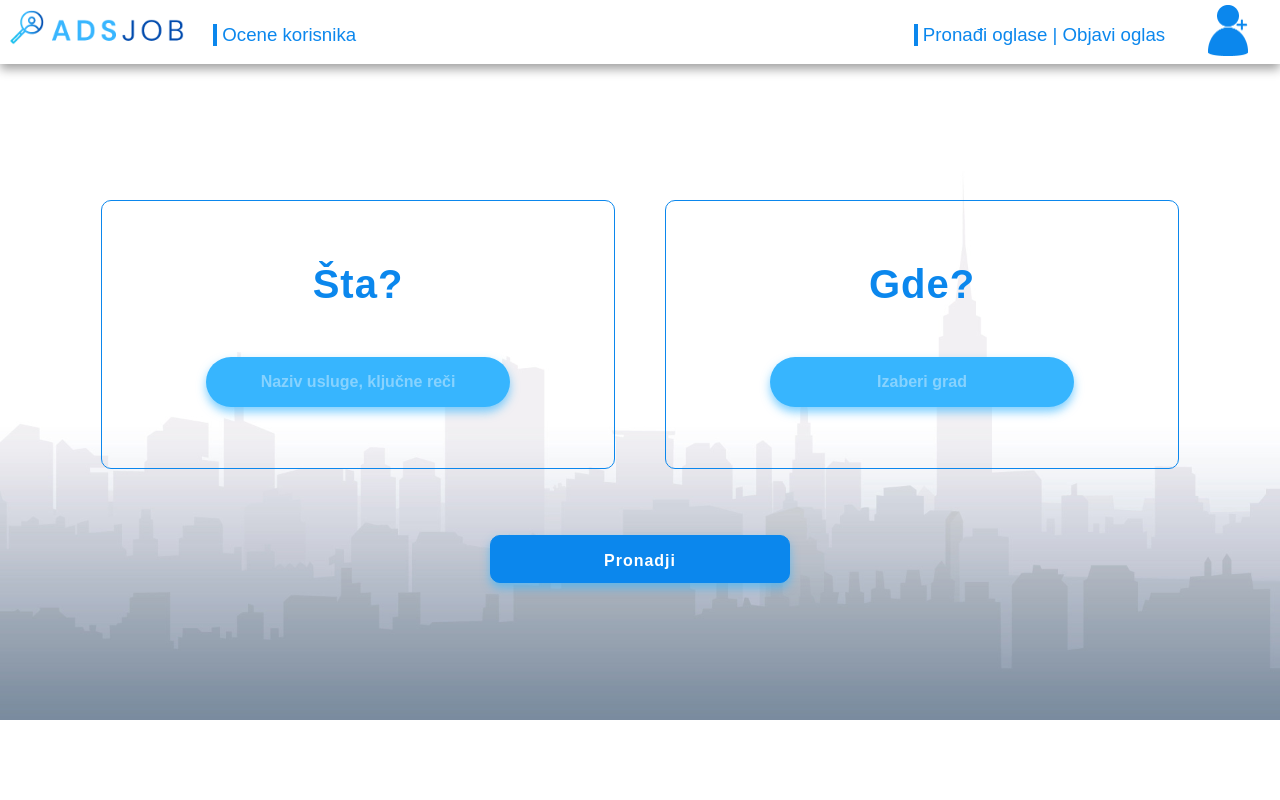
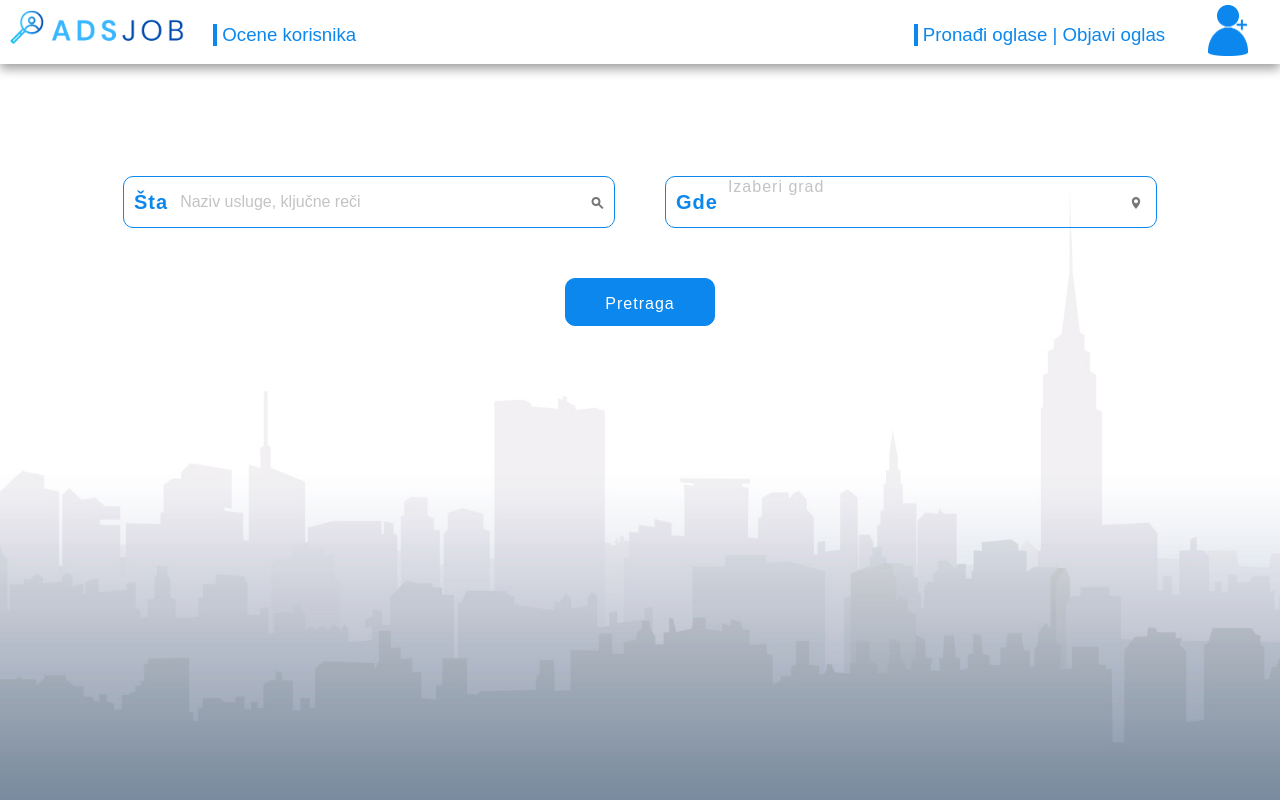
Before and after one commit to danilovict2/AdsJob, a PHP site: page /frontend/views/index.php in a window 1280 px wide. Run offline with PHP 8.4, Linux system fonts and the light colour scheme.

Commit message:
almost fixed search

```diff
--- a/frontend/css/search.css
+++ b/frontend/css/search.css
@@ -9,24 +9,29 @@ form{
 
 .usluga{
     letter-spacing: 1px;
-    margin-top: 12.5rem;
+    margin-top: 11rem;
     border: 1px solid rgb(11, 135, 237);
     color: rgb(11, 135, 237);
     border-radius: 10px;
     width: 30rem;
-    padding: 1em;
+    padding-left: 10px;
     align-items: flex-start;
     text-align: center;
+    display: flex;
+    align-items: center;
 
+    gap: 10px;
 
 }
 .usluga-label{
     font-weight: 550;
-    font-size: 30pt;
-    margin-top: 45px;
+    font-size: 15pt;
+
+
 }
 div.usluga-search{
-   position: relative;
+   display: flex;
+   align-items: center;
    margin: 0;
 }
 
@@ -36,21 +41,28 @@ div.usluga-search{
     flex-direction: row;
     gap: 50px;
 }
-input{
-    background-color: #37b5fe;
+input, label.search{
+
     height: 3em;
-    margin-left: 7.5em;
-    margin-top: 1em;
-    text-align: center;
-    color: white;
-     width: 300px;
-     outline: none;
-     border:white;
-     border-radius: 25px;
-     font-size: 12pt;
-     font-weight: 550;
-     box-shadow:0px 5px 10px #37b5fea5;
-   }
+
+    text-align: left;
+
+    color: rgb(100, 100, 100);
+    width: 400px;
+    outline: none;
+    border:white;
+    border-radius: 25px;
+    font-size: 12pt;
+
+
+}
+label.search{
+
+}
+.ikonica{
+    margin-right: 10px;
+    margin-top: 5px;
+}
 
 
 
@@ -66,6 +78,8 @@ input.pretraga{
     cursor:pointer;
     align-items: center;
     justify-content: center;
+    text-align: center;
+    width: 150px;
 }
 
 .pretraga:hover{
@@ -74,14 +88,13 @@ input.pretraga{
 
 }
 
-input.search{
+input.search, label.serach{
     border: none;
     font-size: 12pt;
     align-items: center;
     justify-content: center;
     margin: 0;
-    margin-top: 50px;
-    margin-bottom: 45px;
+    margin-right: 5px;
 
 }
 
@@ -111,13 +124,13 @@ input.search:focus{
 
 }
 
-input.search{
+input.search, label.serach{
     border: none;
     font-size: 12pt;
 
 }
-input.search::placeholder{
-    color: rgb(255, 255, 255, 0.4);
+input.search::placeholder, label.search{
+    color: rgba(105, 105, 105, 0.4);
 }
 
 input.search:focus{
--- a/frontend/css/style.css
+++ b/frontend/css/style.css
@@ -4,7 +4,8 @@ body {
   font-family: Arial, Helvetica, sans-serif;
   background-image: url("../img/background.png");
   background-size: cover;
-
+  background-repeat: no-repeat;
+  background-attachment: fixed;
 }
 
 p {
--- a/frontend/views/index.php
+++ b/frontend/views/index.php
@@ -7,25 +7,29 @@ require __DIR__ . '/navbar.php';
         <div id="search-container">
             <div class="usluga">
                 <div class="usluga-label">
-                    <label>Šta?</label>
+                    <label>Šta</label>
                 </div>
                 <div class="usluga-search">
                     <input type="text" class="search" placeholder="Naziv usluge, ključne reči">
-                    <span>
-
+                    <span class="ikonica">
+                        <svg xmlns="http://www.w3.org/2000/svg" width="21" height="20" fill="none" aria-hidden="true">
+                            <path fill="#767676" fill-rule="evenodd" d="M11.4038 12.3048C10.7084 12.7451 9.88397 13 9 13c-2.48528 0-4.5-2.0147-4.5-4.5C4.5 6.01472 6.51472 4 9 4c2.4853 0 4.5 2.01472 4.5 4.5 0 .87711-.2509 1.6956-.6849 2.3876l3.5089 3.5089c.1952.1953.1952.5119 0 .7071l-.7071.7072c-.1953.1952-.5119.1952-.7071 0l-3.506-3.506zM11.5 8.5c0 1.38071-1.1193 2.5-2.5 2.5-1.38071 0-2.5-1.11929-2.5-2.5S7.61929 6 9 6c1.3807 0 2.5 1.11929 2.5 2.5z" clip-rule="evenodd"></path>
+                        </svg>
                     </span>
                 </div>
             </div>
             <div class="usluga">
                 <div class="usluga-label">
-                    <label>Gde?</label>
+                    <label>Gde</label>
                 </div>
-                    <input type="text" class="search" placeholder="Izaberi grad">
-                    <span>
-
+                    <label  class="search">Izaberi grad</label>
+                    <span class="ikonica">
+                        <svg xmlns="http://www.w3.org/2000/svg" width="20" height="20" fill="none" aria-hidden="true" >
+                            <path fill="#767676" fill-rule="evenodd" d="M5.81104 8.2c0-2.322 1.87303-4.2 4.18889-4.2 2.31587 0 4.18887 1.878 4.18887 4.2 0 2.581-2.8123 6.1691-3.8282 7.3811-.1906.2274-.5307.2274-.72131 0C8.62332 14.3691 5.81104 10.781 5.81104 8.2zm4.1889 2.0029c1.10456 0 1.99996-.89545 1.99996-2.00002 0-1.10457-.8954-2-1.99996-2-1.10457 0-2 .89543-2 2s.89543 2.00002 2 2.00002z" clip-rule="evenodd"></path>
+                        </svg>
                     </span>
             </div>
         </div>
-        <input type="submit" class="pretraga" value="Pronadji">
+        <input type="submit" class="pretraga" value="Pretraga">
     </form>
 </div>
```
